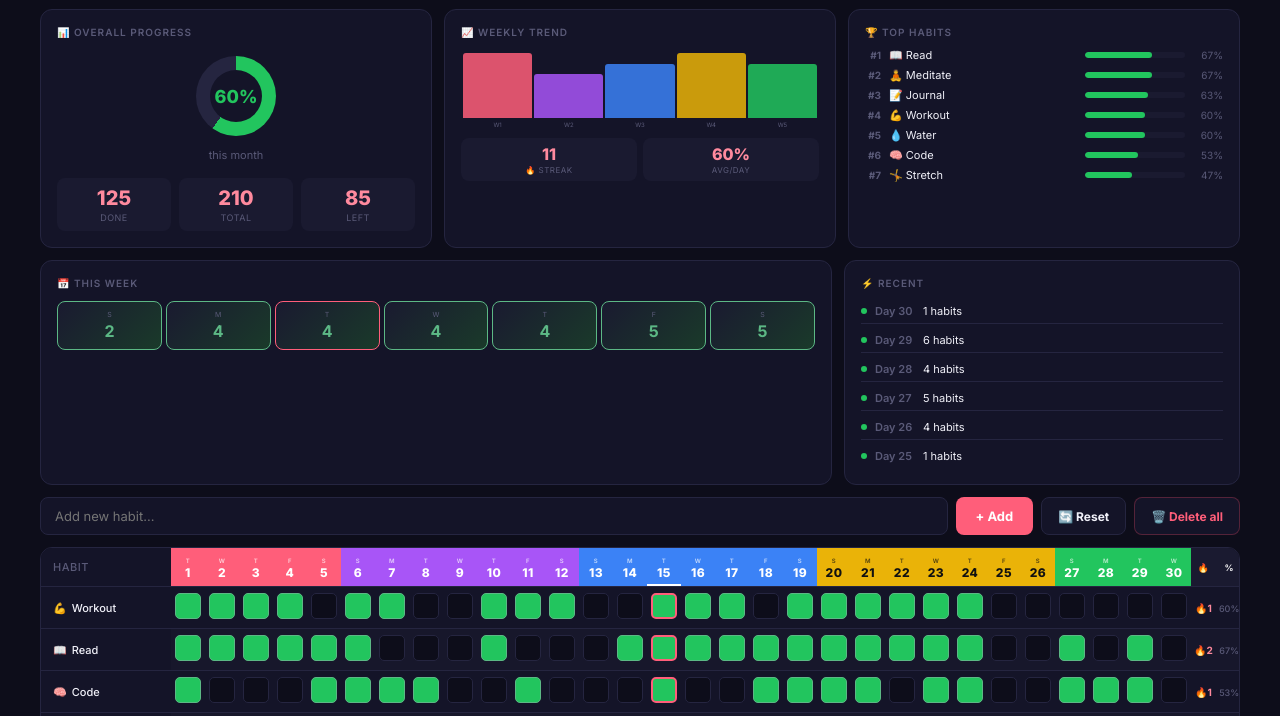
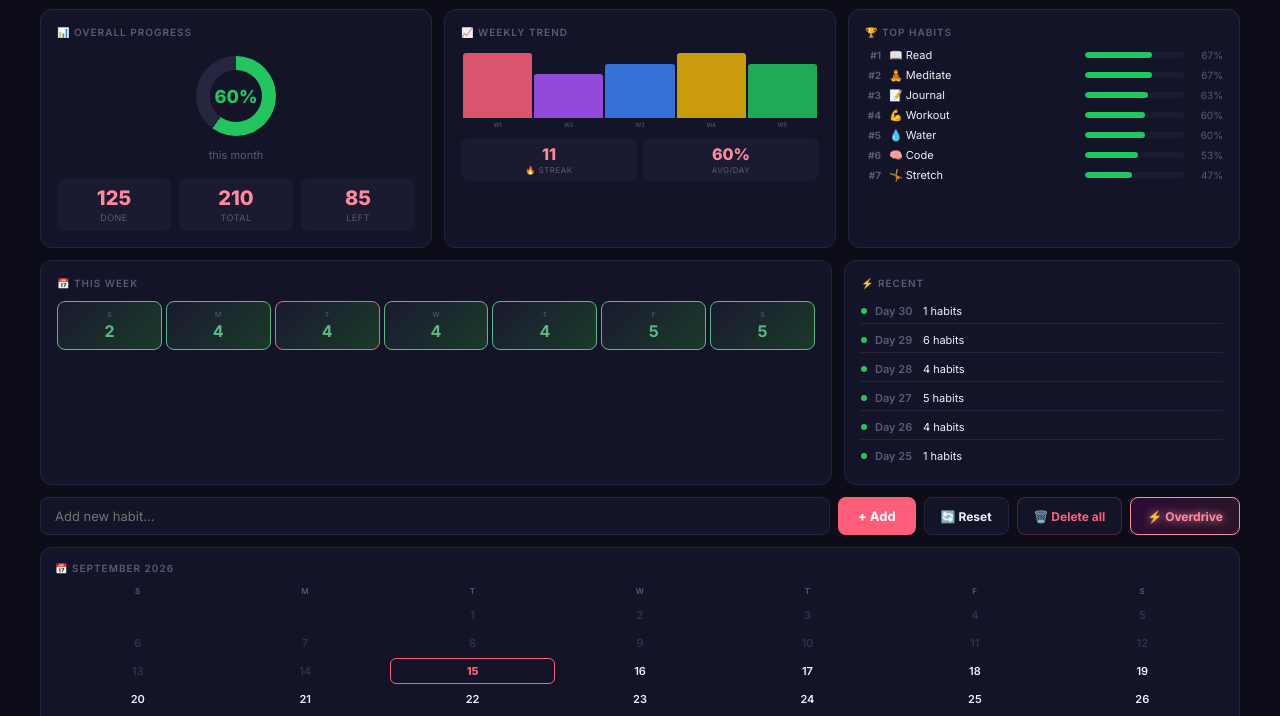
Before and after one commit to trapppbullseye/habit-tracker, a plain HTML site: page index.html in a window 1280 px wide. Shown: the part 70-786 px from the top of the page. Drawn offline with Linux system fonts and the light colour scheme.

Commit message:
Calendar widget + overdrive week mode (glowing cells)

```diff
--- a/index.html
+++ b/index.html
@@ -93,8 +93,8 @@ body{font-family:'Inter',sans-serif;background:var(--bg);color:var(--text);min-h
 .recent-item .rdate{color:var(--muted);min-width:40px;font-weight:600}
 
 /* ── ADD HABIT ── */
-.toolbar{display:flex;gap:8px;margin-bottom:12px;margin-top:12px}
-.toolbar input{flex:1;background:var(--card);border:1px solid var(--border);border-radius:8px;padding:10px 14px;color:var(--text);font-size:13px;outline:none;font-family:'Inter',sans-serif}
+.toolbar{display:flex;gap:8px;margin-bottom:12px;margin-top:12px;flex-wrap:wrap}
+.toolbar input{flex:1;min-width:150px;background:var(--card);border:1px solid var(--border);border-radius:8px;padding:10px 14px;color:var(--text);font-size:13px;outline:none;font-family:'Inter',sans-serif}
 .toolbar input:focus{border-color:var(--accent)}
 .toolbar button{background:var(--accent);border:none;border-radius:8px;padding:10px 20px;color:#fff;font-size:13px;font-weight:700;cursor:pointer;font-family:'Inter',sans-serif;transition:.2s}
 .toolbar button:hover{background:var(--accent2)}
@@ -102,6 +102,22 @@ body{font-family:'Inter',sans-serif;background:var(--bg);color:var(--text);min-h
 .toolbar .btn-sec:hover{border-color:var(--accent)}
 .toolbar .btn-danger{color:var(--accent);border-color:rgba(233,69,96,.3)}
 .toolbar .btn-danger:hover{background:rgba(233,69,96,.1);border-color:var(--accent)}
+.toolbar .btn-overdrive{background:linear-gradient(135deg,#ff00ff20,#ff5e7a20);border:1px solid var(--accent2);color:var(--accent2);padding:10px 16px;border-radius:8px;cursor:pointer;font-size:12px;font-family:'Inter',sans-serif;transition:.2s;font-weight:700;text-shadow:0 0 8px var(--accent2)}
+.toolbar .btn-overdrive.active{background:linear-gradient(135deg,#ff00ff40,#ff5e7a40);border-color:#ff00ff;color:#ff00ff;box-shadow:0 0 12px #ff00ff40}
+.toolbar .btn-overdrive:hover{transform:scale(1.03)}
+
+/* ── MINI CALENDAR ── */
+.cal-wrap{background:var(--card);border:1px solid var(--border);border-radius:var(--radius);padding:14px;margin-bottom:12px;overflow:hidden}
+.cal-wrap .cal-title{font-size:10px;text-transform:uppercase;letter-spacing:1px;color:var(--muted);font-weight:600;margin-bottom:8px;display:flex;justify-content:space-between;align-items:center}
+.cal-grid{display:grid;grid-template-columns:repeat(7,1fr);gap:2px;text-align:center}
+.cal-grid .cal-hdr{font-size:8px;text-transform:uppercase;color:var(--muted);font-weight:600;padding:4px 0;letter-spacing:.3px}
+.cal-grid .cal-day{padding:5px 0;border-radius:6px;font-size:11px;font-weight:600;cursor:pointer;transition:.12s;background:transparent;color:var(--muted);border:1px solid transparent}
+.cal-grid .cal-day:hover{background:var(--card2);border-color:var(--border)}
+.cal-grid .cal-day.today{color:var(--accent);border-color:var(--accent);font-weight:800}
+.cal-grid .cal-day.past{color:var(--muted);opacity:.4}
+.cal-grid .cal-day.future{color:var(--text)}
+.cal-grid .cal-day.od-active{background:linear-gradient(135deg,#ff5e7a20,#ff00ff20);border-color:var(--accent2);box-shadow:0 0 8px var(--accent2)}
+.cal-grid .cal-day.empty{cursor:default}
 
 /* ── THE GRID ── */
 .grid-wrap{background:var(--card);border:1px solid var(--border);border-radius:var(--radius);overflow:hidden;overflow-x:auto}
@@ -116,10 +132,15 @@ body{font-family:'Inter',sans-serif;background:var(--bg);color:var(--text);min-h
 /* Week bands on header */
 .grid-wrap .wk1{background:#ff5e7a}.grid-wrap .wk2{background:#a855f7}.grid-wrap .wk3{background:#3b82f6}.grid-wrap .wk4{background:#eab308;color:#111}.grid-wrap .wk5{background:#22c55e}
 
-.g-cell{width:26px;height:26px;border-radius:5px;display:inline-flex;align-items:center;justify-content:center;cursor:pointer;font-size:9px;font-weight:600;background:var(--bg);border:1.5px solid var(--border);transition:all .12s;margin:1px}
+.g-cell{border-radius:5px;display:inline-flex;align-items:center;justify-content:center;cursor:pointer;font-size:9px;font-weight:600;background:var(--bg);border:1.5px solid var(--border);transition:all .12s;margin:1px;width:26px;height:26px}
 .g-cell:hover{border-color:var(--accent);transform:scale(1.12)}
 .g-cell.done{background:var(--green);border-color:var(--green-lt);color:var(--green-lt)}
 .g-cell.today{border-color:var(--accent);border-width:2px}
+.g-cell.od{box-shadow:0 0 8px var(--accent2);border-color:var(--accent2);animation:odPulse 1.5s ease-in-out infinite}
+.g-cell.od.done{box-shadow:0 0 12px var(--green-lt)}
+@keyframes odPulse{0%,100%{box-shadow:0 0 6px var(--accent2)}50%{box-shadow:0 0 16px var(--accent2),0 0 30px var(--accent)}}
+.grid-wrap th.od-head{box-shadow:inset 0 -3px 0 var(--accent2);animation:odGlow 1.5s ease-in-out infinite}
+@keyframes odGlow{0%,100%{filter:brightness(1)}50%{filter:brightness(1.3)}}
 .g-str{font-size:10px;color:var(--accent2);font-weight:700;min-width:28px}
 .g-pct{font-size:9px;color:var(--muted);font-weight:500;min-width:28px}
 .g-del{background:none;border:none;color:var(--muted);font-size:11px;cursor:pointer;opacity:0;padding:2px;transition:.15s;font-family:'Inter',sans-serif;width:20px}
@@ -196,6 +217,15 @@ body{font-family:'Inter',sans-serif;background:var(--bg);color:var(--text);min-h
   <button onclick="add()">+ Add</button>
   <button class="btn-sec" onclick="resetMonth()">🔄 Reset</button>
   <button class="btn-sec btn-danger" onclick="deleteAll()">🗑️ Delete all</button>
+  <button class="btn-overdrive" id="odBtn" onclick="toggleOverdrive()">⚡ Overdrive</button>
+</div>
+
+<div class="cal-wrap" id="calWrap">
+  <div class="cal-title">
+    <span>📅 <span id="calTitle"></span></span>
+    <span id="odStatus" style="font-size:9px;color:var(--accent2);font-weight:700"></span>
+  </div>
+  <div class="cal-grid" id="calGrid"></div>
 </div>
 
 <div id="gridContainer"><div class="empty">🎯<br><br>No habits yet<br><span style="font-size:11px;color:var(--muted)">Add your first habit above</span></div></div>
@@ -211,6 +241,8 @@ const DOW=['S','M','T','W','T','F','S']
 const WK_COLORS=['#ff5e7a','#a855f7','#3b82f6','#eab308','#22c55e']
 const EMOJIS=['🎯','💪','📖','🧠','🥦','💧','📝','🧘','🌙','🚶','⚡','🎨','🔥','⭐','🎵','🌅','🎮','📸','🎧','✍️','🏃','🎸','🧪','🌱']
 const THEMES=[{id:'dark',label:'🌙 Dark'},{id:'midnight',label:'🔮 Midnight'},{id:'cyber',label:'💜 Cyber'},{id:'forest',label:'🌿 Forest'},{id:'ocean',label:'🌊 Ocean'},{id:'sunset',label:'🌅 Sunset'},{id:'light',label:'☀️ Light'}]
+const DOW_SHORT=['S','M','T','W','T','F','S']
+let overdriveWeek=-1
 
 function load(){
   try{const d=localStorage.getItem('ht4');if(d)data=JSON.parse(d)}catch(e){}
@@ -219,6 +251,7 @@ function load(){
   sel.innerHTML=THEMES.map(t=>`<option value="${t.id}">${t.label}</option>`).join('')
   const savedTheme=localStorage.getItem('ht_theme')||'dark'
   sel.value=savedTheme;document.documentElement.setAttribute('data-theme',savedTheme)
+  overdriveWeek=parseInt(localStorage.getItem('ht_od'))||-1
   if(!data.length){
     data=[
       {n:'Workout',e:'💪',d:[]},{n:'Read',e:'📖',d:[]},{n:'Code',e:'🧠',d:[]},
@@ -322,6 +355,24 @@ function render(){
 
   // Grid
   renderGrid(all,dInM,today,fDay)
+  renderCalendar()
+
+  // Overdrive button state
+  const odBtn=document.getElementById('odBtn')
+  const odStatus=document.getElementById('odStatus')
+  const fDay_=fdy(y,m)
+  const cw=new Date()
+  const curW=cw.getMonth()===m&&cw.getFullYear()===y?Math.floor((cw.getDate()-1+fDay_)/7):-1
+  if(overdriveWeek>=0){
+    odBtn.textContent='⚡ Overdrive ON'
+    odBtn.classList.add('active')
+    const wStart=overdriveWeek*7+1-fDay_,wEnd=Math.min(wStart+6,dInM)
+    odStatus.textContent=`🔥 Overdrive: Days ${Math.max(1,wStart)}-${wEnd} — GO HARD!`
+  }else{
+    odBtn.textContent='⚡ Overdrive'
+    odBtn.classList.remove('active')
+    odStatus.textContent=''
+  }
 }
 
 function renderGrid(all,dInM,today,fDay){
@@ -330,7 +381,7 @@ function renderGrid(all,dInM,today,fDay){
   for(let d=1;d<=dInM;d++){
     const w=Math.floor((d-1+fDay)/7),isT=ds(y,m,d)===today
     const wdNum=new Date(y,m,d).getDay()
-    h+=`<th class="wk${(w%5)+1}" style="${isT?'box-shadow:inset 0 -2px 0 #fff':''}"><span style="font-size:6px;opacity:.7">${DOW[wdNum]}</span><br><span style="font-size:12px;font-weight:800">${d}</span></th>`
+    h+=`<th class="wk${(w%5)+1}${w===overdriveWeek?' od-head':''}" style="${isT?'box-shadow:inset 0 -2px 0 #fff':''}"><span style="font-size:6px;opacity:.7">${DOW[wdNum]}</span><br><span style="font-size:12px;font-weight:800">${d}</span></th>`
   }
   h+=`<th style="background:var(--card2)!important">🔥</th><th style="background:var(--card2)!important">%</th><th></th></tr></thead><tbody>`
 
@@ -338,7 +389,8 @@ function renderGrid(all,dInM,today,fDay){
     h+=`<tr><td><span style="margin-right:5px">${ht.e||'🎯'}</span>${ht.n}</td>`
     for(let d=1;d<=dInM;d++){
       const dds=ds(y,m,d),done=ht.md.includes(dds),isT=dds===today
-      h+=`<td><div class="g-cell${done?' done':''}${isT?' today':''}" onclick="tog('${ht.n.replace(/'/g,"\\'")}','${dds}')"></div></td>`
+      const w=Math.floor((d-1+fDay)/7)
+      h+=`<td><div class="g-cell${done?' done':''}${isT?' today':''}${w===overdriveWeek?' od':''}" onclick="tog('${ht.n.replace(/'/g,"\\'")}','${dds}')"></div></td>`
     }
     h+=`<td><span class="g-str">${ht.str>0?'🔥'+ht.str:'—'}</span></td>`
     h+=`<td><span class="g-pct">${Math.round(ht.pct*100)}%</span></td>`
@@ -377,6 +429,43 @@ function navMonth(d){m+=d;if(m>11){m=0;y++}if(m<0){m=11;y--};render()}
 function navYear(d){y+=d;render()}
 function goMonth(v){m=parseInt(v);render()}
 function setTheme(t){document.documentElement.setAttribute('data-theme',t);localStorage.setItem('ht_theme',t)}
+
+function renderCalendar(){
+  const dInM=dim(y,m),fDay=fdy(y,m),today=td()
+  let html=''
+  for(const d of DOW_SHORT)html+=`<div class="cal-hdr">${d}</div>`
+  for(let i=0;i<fDay;i++)html+='<div class="cal-day empty"></div>'
+  for(let d=1;d<=dInM;d++){
+    const dds=ds(y,m,d),isT=dds===today
+    const w=Math.floor((d-1+fDay)/7)
+    const cls=`cal-day${isT?' today':d<=new Date().getDate()&&m===new Date().getMonth()&&y===new Date().getFullYear()?' past':d>new Date().getDate()||m!==new Date().getMonth()?' future':''}${w===overdriveWeek?' od-active':''}`
+    html+=`<div class="${cls}" onclick="if(${d}<=${dInM})navToDay(${d})">${d}</div>`
+  }
+  document.getElementById('calGrid').innerHTML=html
+  document.getElementById('calTitle').textContent=MON[m]+' '+y
+}
+
+function navToDay(d){
+  // Highlight the day in the grid by scrolling to it
+  const cells=document.querySelectorAll('.g-cell')
+  const idx=d-1
+  // Just a visual feedback - can't scroll easily, but we can toast
+  toast(`📅 Day ${d}`)
+}
+
+function toggleOverdrive(){
+  const fDay=fdy(y,m),dInM=dim(y,m)
+  // Current week of the month
+  const today=new Date()
+  const currentWeek=today.getMonth()===m&&today.getFullYear()===y
+    ?Math.floor((today.getDate()-1+fDay)/7)
+    :Math.floor((dInM-1+fDay)/7)
+
+  if(overdriveWeek===currentWeek){overdriveWeek=-1}else{overdriveWeek=currentWeek}
+  localStorage.setItem('ht_od',overdriveWeek)
+  render()
+}
+
 function deleteAll(){
   if(!confirm('Delete ALL habits and data? This cannot be undone!'))return
   data=[];save();render();toast('🗑️ All habits deleted')
```
